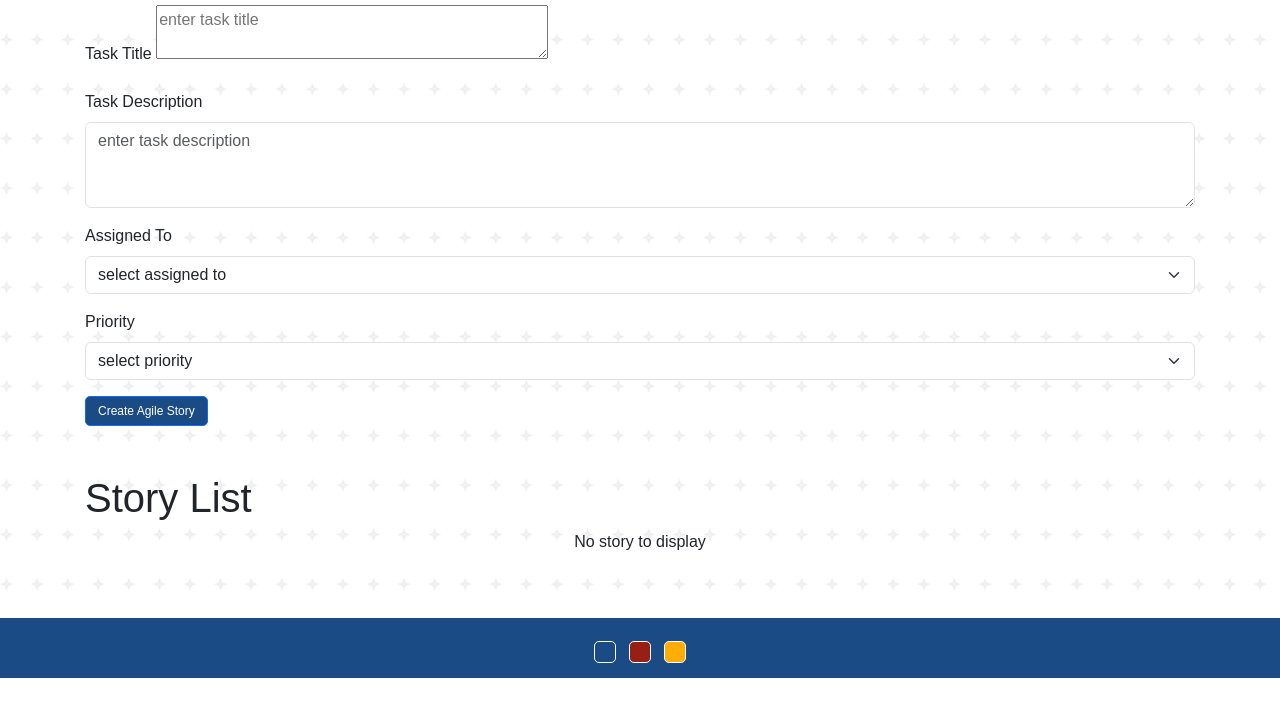
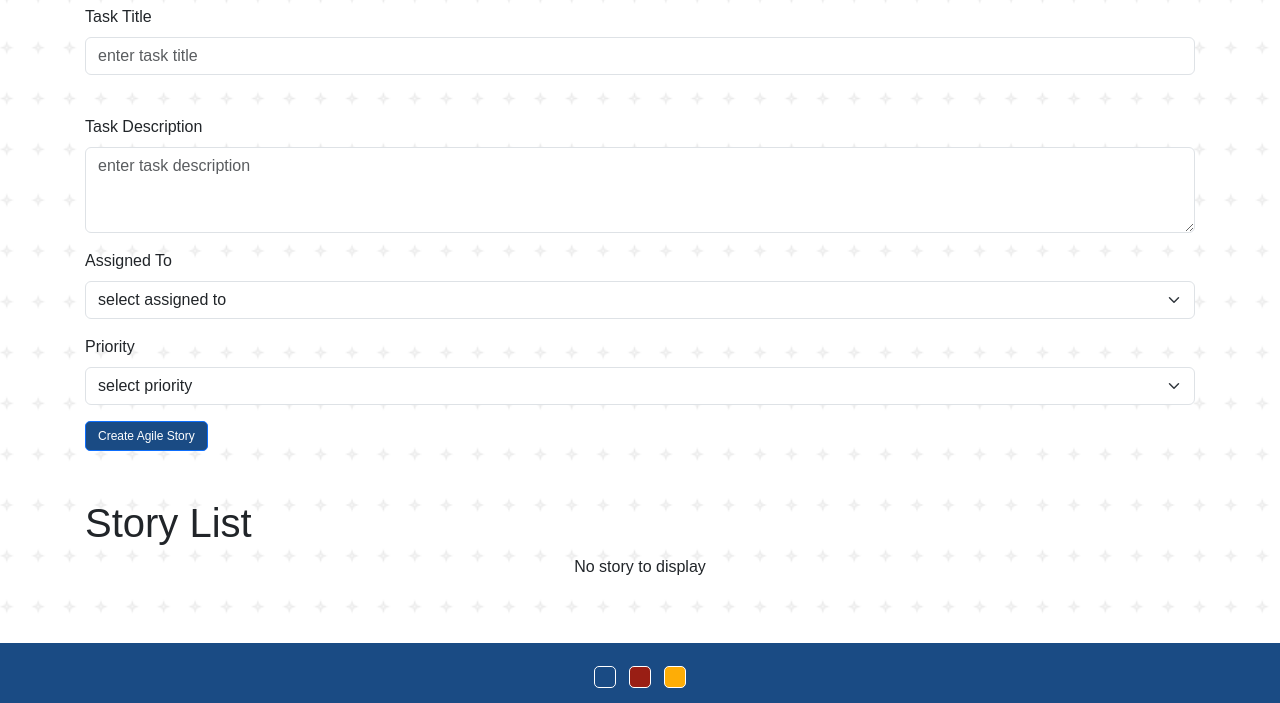
Before and after one commit to Subrahmanyam-BRS/JS-Agile-Issue-traker, a plain HTML site: page index.html in a window 1280 px wide. Shown: the part 264-967 px from the top of the page. Before the commit the page ends 942 px from the top, so only its background shows below. Drawn offline with nearby package versions, Linux system fonts and the light colour scheme; files whose address does not match are found by name.

Commit message:
update the files

```diff
--- a/assets/css/tracker.css
+++ b/assets/css/tracker.css
@@ -2,6 +2,6 @@ header .navbar-brand {
     height: 150px;
   }
   .form {
-    height: 160;
-    width: 35;
+    height: 2%;
+    width: 20%;
   }
--- a/assets/js/script.js
+++ b/assets/js/script.js
@@ -1,3 +1,5 @@
+
+
 // Init priority list, assigned to list and stories array
 const priorityList = ["Low", "Medium", "High"];
 const assignedToList = ["Edwin", "Tom", "Carl", "Jerome", "Carmelo"];
@@ -7,12 +9,14 @@ let storyList = [];
 let chathams_blue = "#1A4B84";
 
 // Elements
+
 const description = document.getElementById("description");
 const assignedto = document.getElementById("assignedto");
 const priority = document.getElementById("priority");
 const storySubmitBtn = document.getElementById("storySubmitBtn");
 const storyCardList = document.getElementById("storyCardList");
 const descrptionLength = document.getElementById("descLength");
+let tasktitle = document.getElementById("tasktitle");
 const maxLength = 100;
 const warnLength = 90;
 
@@ -75,6 +79,7 @@ const updateList = (newStory, updatedList) => {
             ${issue.storyStatus === "open" ? "open" : "closed"}</span>
             </div>
             <div class="card-body">
+            <h4>Title : ${issue.tasktitle}</h4>
             <p class="text-start pb-1">Assigned to : ${
               assignedToList[issue.assignedTo]
             }</p>
@@ -118,12 +123,11 @@ initApp();
 // form validation
 const formValidate = (e) => {
   e.preventDefault();
-  if (tasktitle.value === "") {
-    alert("Please enter task title");
+  if (tasktitle.value ===""){
+    alert("please enter task title");
     tasktitle.focus();
     return;
   }
-
   if (description.value === "") {
     alert("Please enter description");
     description.focus();
@@ -149,8 +153,10 @@ const formValidate = (e) => {
     description: description.value,
     assignedTo: assignedto.value,
     priority: priority.value,
+    tasktitle: tasktitle.value,
     storyStatus: "open",
   };
+   tasktitle.value="";
   description.value = "";
   assignedto.value = "";
   priority.value = "";
--- a/index.html
+++ b/index.html
@@ -45,14 +45,13 @@
         <form id="login-form">
           <div class="mb-3">
             <label for="tasktitle" class="form-label">Task Title</label>
-            <textarea
-              class="form"
-              cols="40"
+            <input
+              class="form-control"
+              cols="6"
               rows="2"
               placeholder="enter task title"
               id="tasktitle"
-            ></textarea>
-            <div id="tasktitle" class="form-text"></div>
+            ></input> <br>
           </div>
 
         <form id="login-form">
```
